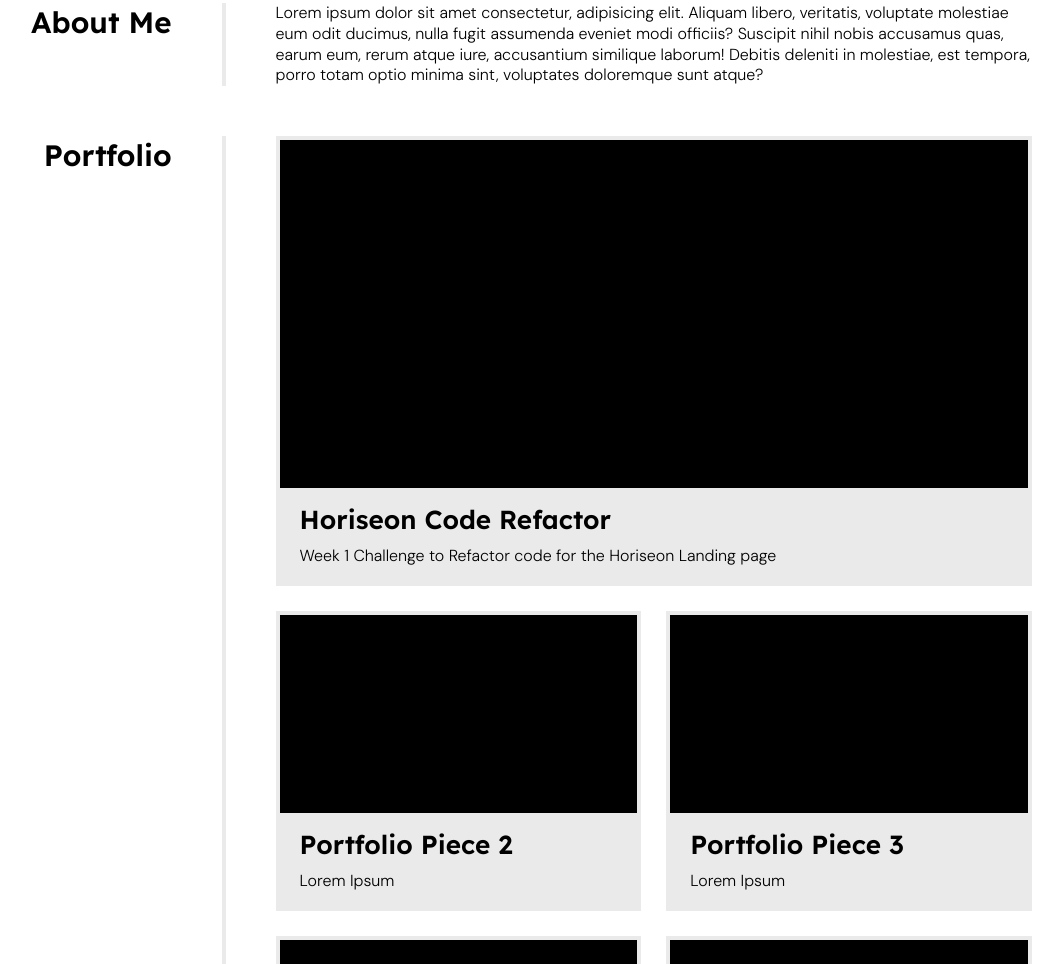
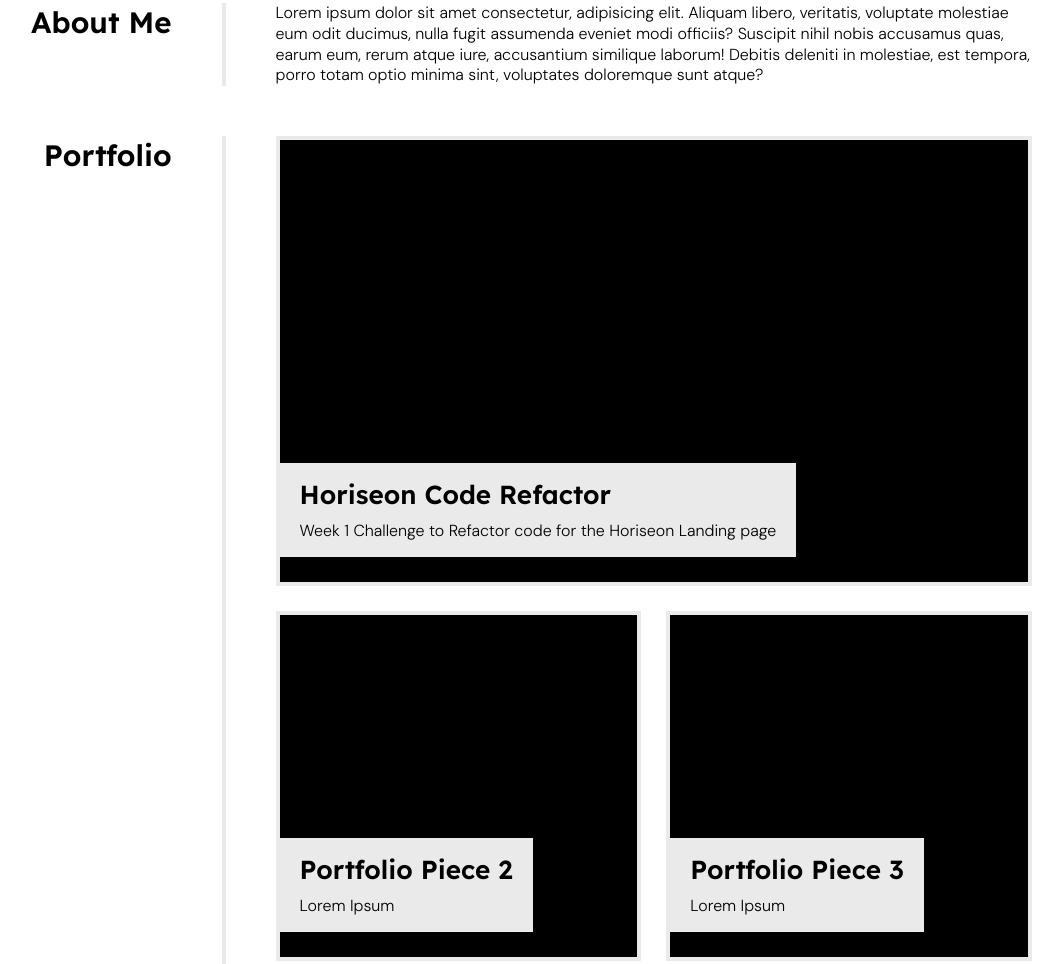
Before and after one commit to RichLlew182/richard-llewellyn-portfolio, a plain HTML site: page index.html in a window 1280 px wide. Shown: the part 597-1561 px from the top of the page, without its empty margins (184-1247 px from the left). Drawn offline with Linux system fonts and the light colour scheme.

Commit message:
refactored css to remove overrides that were duplicated on screens above 992px

```diff
--- a/assets/styles.css
+++ b/assets/styles.css
@@ -52,10 +52,6 @@ nav {
   -ms-flex-flow: row wrap;
   flex-flow: row wrap;
   width: 100%;
-  height: 100px;
-  -webkit-box-pack: justify;
-  -ms-flex-pack: justify;
-  justify-content: space-between;
   -webkit-box-align: center;
   -ms-flex-align: center;
   align-items: center;
@@ -70,7 +66,6 @@ nav ul {
 
 nav li {
   display: inline;
-  padding-left: 40px;
 }
 
 nav a:after,
@@ -120,11 +115,6 @@ section {
   display: -webkit-box;
   display: -ms-flexbox;
   display: flex;
-  -webkit-box-orient: horizontal;
-  -webkit-box-direction: normal;
-  -ms-flex-flow: row wrap;
-  flex-flow: row wrap;
-  padding: 25px 5%;
   -webkit-box-align: stretch;
   -ms-flex-align: stretch;
   align-items: stretch
@@ -134,14 +124,6 @@ section aside {
   display: -webkit-box;
   display: -ms-flexbox;
   display: flex;
-  width: 30%;
-  border-right: var(--border5);
-  text-align: right;
-  padding: 0 50px 0 0;
-  -webkit-box-orient: vertical;
-  -webkit-box-direction: normal;
-  -ms-flex-direction: column;
-  flex-direction: column;
   height: auto;
 }
 
@@ -161,14 +143,12 @@ footer ul {
 
 footer li {
   display: inline;
-  padding-right: 40px;
 }
 
 /* Class overrides */
 
 .portfolio-images {
   background-color: black;
-  min-height: 15vmax;
   display: -webkit-box;
   display: -ms-flexbox;
   display: flex;
@@ -193,20 +173,12 @@ footer li {
   background-color: #eaeaea;
   padding: 15px 20px;
   position: relative;
-  bottom: 25px;
   left: 0px;
-  max-width: 90%;
 }
 
 #portfolioGrid {
   display: grid;
-  grid-template-columns: 1fr 1fr;
-  grid-template-rows: 2fr 1fr 1fr;
   gap: 25px;
-  grid-template-areas:
-    "portfolioShowCase portfolioShowCase"
-    "portfolioPieceTwo portfolioPieceThree"
-    "portfolioPieceFour portfolioPieceFive";
 }
 
 #portfolioShowCase {
@@ -296,7 +268,6 @@ footer li {
     height: 450px;
   }
 
-
   #aboutMeText,
   #portfolioGrid,
   #footerLinks {
@@ -371,10 +342,6 @@ footer li {
     padding-left: 20px;
   }
 
-  .portfolio-images {
-    min-height: 300px;
-  }
-
   #aboutMeText,
   #portfolioGrid,
   #footerLinks {
@@ -383,7 +350,7 @@ footer li {
   }
 
   #portfolioGrid {
-    grid-template-rows: 450px 1fr 1fr;
+    grid-template-rows: 450px 350px 350px;
     grid-template-columns: repeat(2, 1fr);
     grid-template-areas: "portfolioShowCase portfolioShowCase"
       "portfolioPieceTwo portfolioPieceThree"
@@ -451,6 +418,12 @@ footer li {
     padding: 0 0 0 50px;
   }
 
+  #portfolioGrid figcaption {
+    bottom: 25px;
+    max-width: 90%;
+    width: auto;
+  }
+
   #footerLinks {
     -webkit-box-pack: start;
     -ms-flex-pack: start;
```
